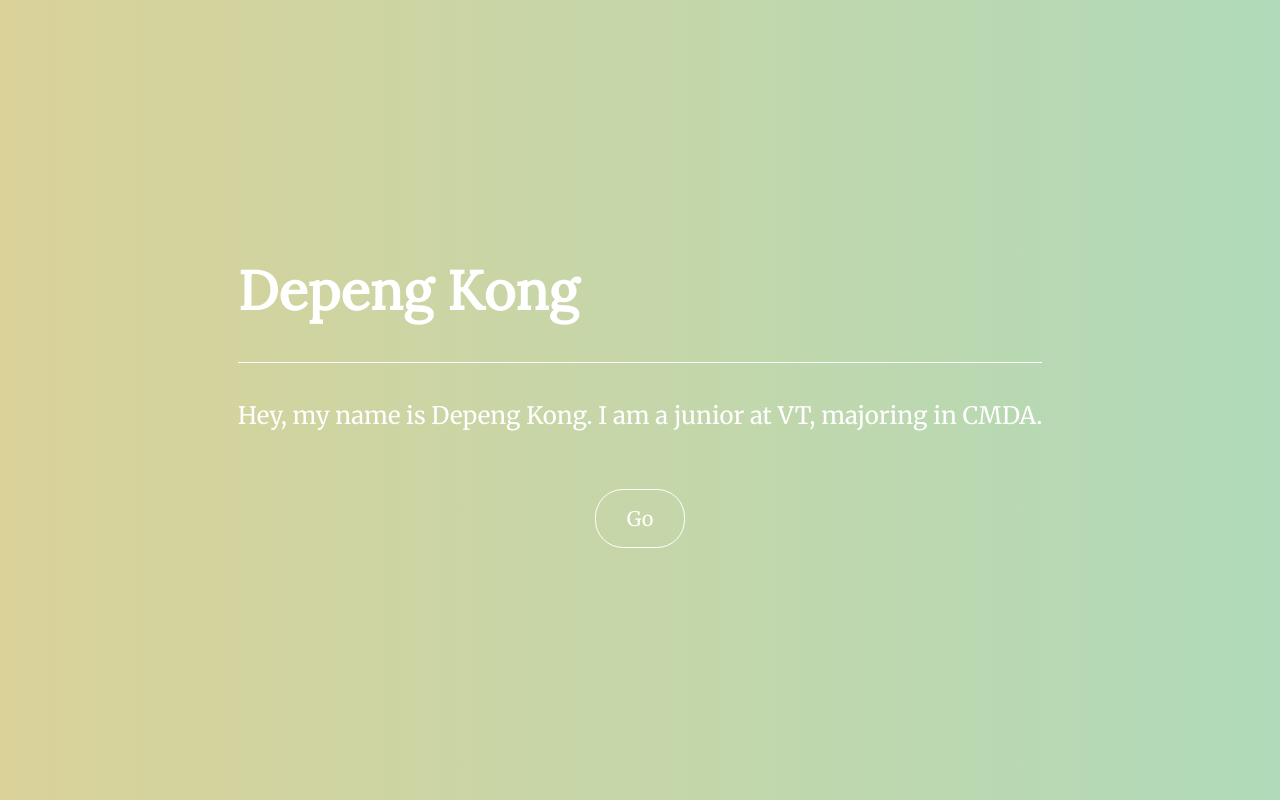
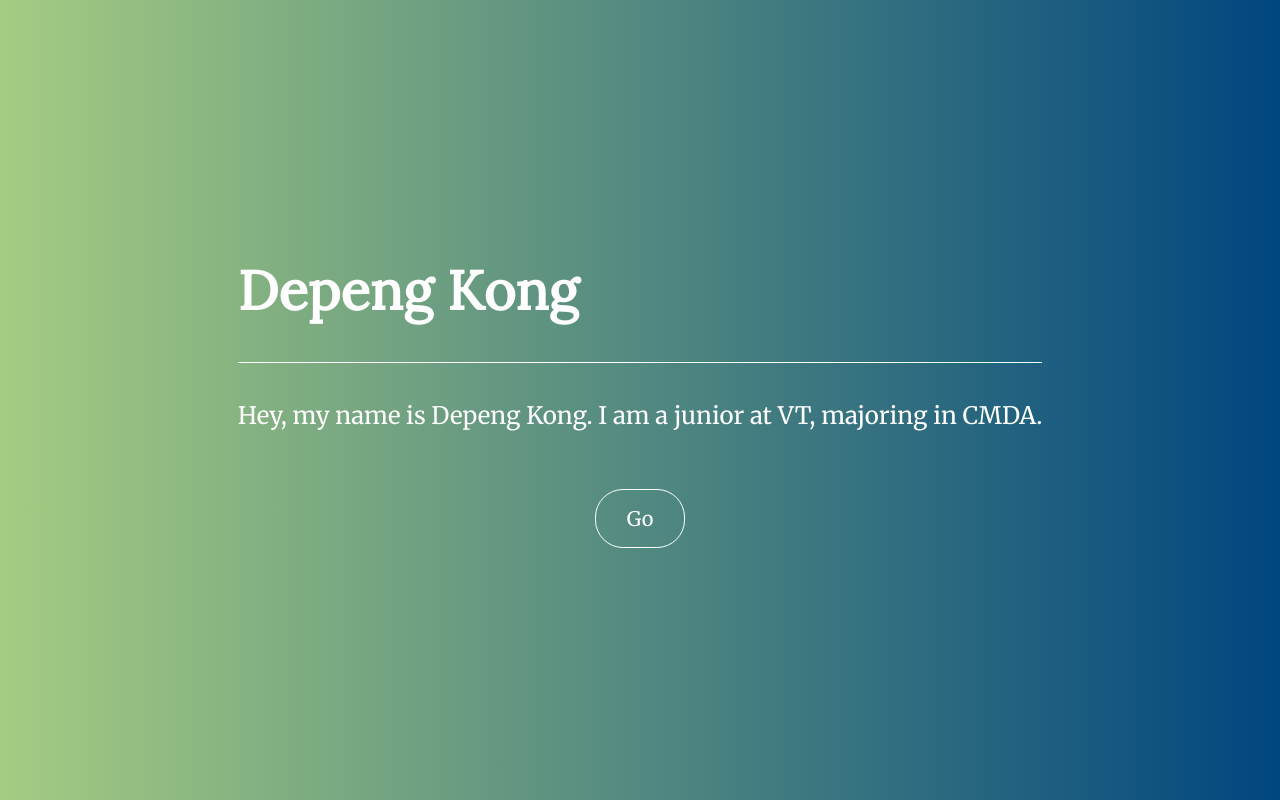
Before and after one commit to DepengK/DepengK.github.io, a plain HTML site: page index.html in a window 1280 px wide. Shown: the top 800 px of the page. Drawn offline with Linux system fonts and the light colour scheme.

Commit message:
12332131

```diff
--- a/css/style.css
+++ b/css/style.css
@@ -8,9 +8,10 @@ body {
   margin: 0;
 }
 header, footer {
-  background: #DAD299;  /* fallback for old browsers */
-  background: -webkit-linear-gradient(to left, #B0DAB9, #DAD299);  /* Chrome 10-25, Safari 5.1-6 */
-  background: linear-gradient(to left, #B0DAB9, #DAD299); /* W3C, IE 10+/ Edge, Firefox 16+, Chrome 26+, Opera 12+, Safari 7+ */
+background: #00467F;  /* fallback for old browsers */
+background: -webkit-linear-gradient(to right, #A5CC82, #00467F);  /* Chrome 10-25, Safari 5.1-6 */
+background: linear-gradient(to right, #A5CC82, #00467F); /* W3C, IE 10+/ Edge, Firefox 16+, Chrome 26+, Opera 12+, Safari 7+ */
+
 
 }
 
```
